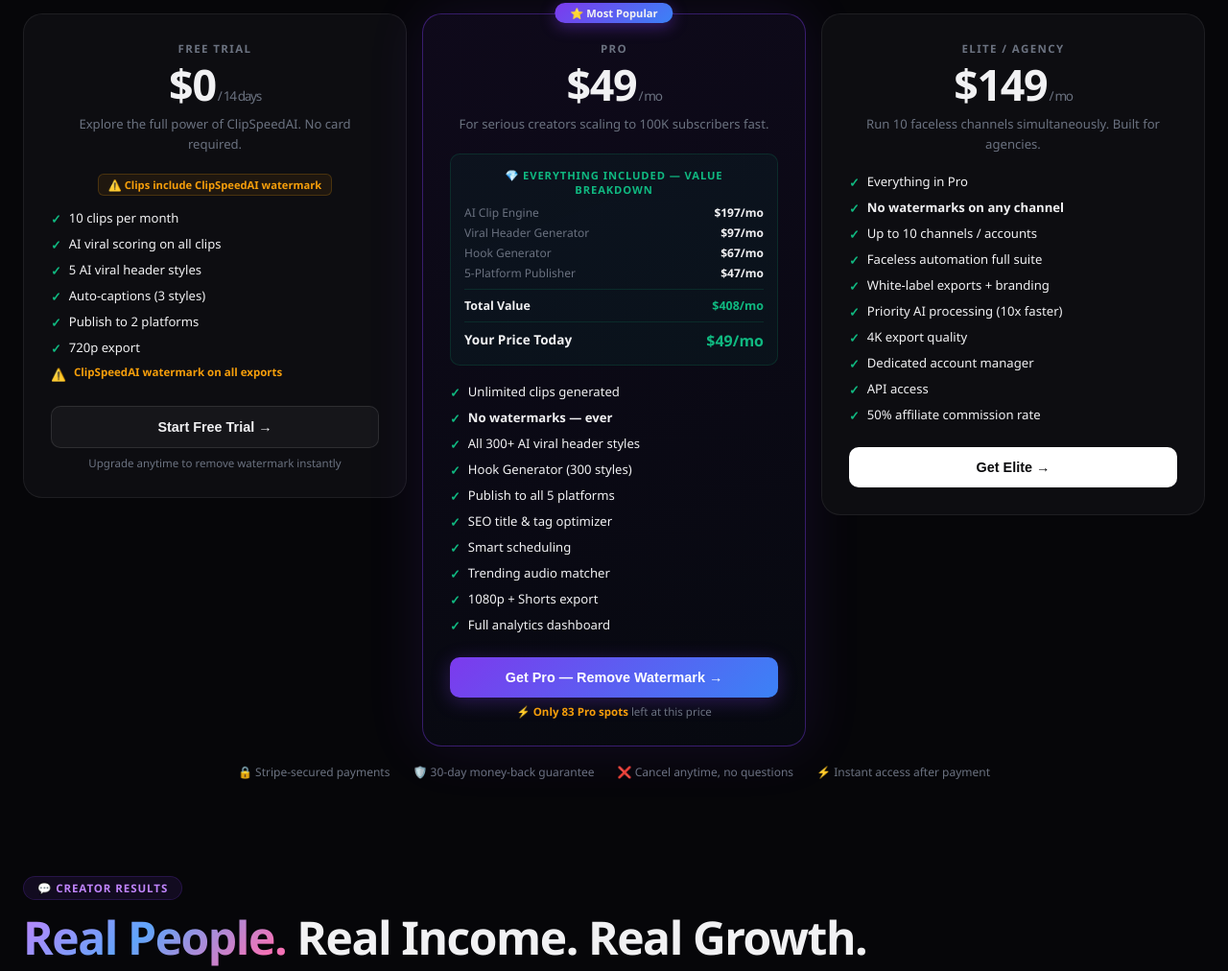
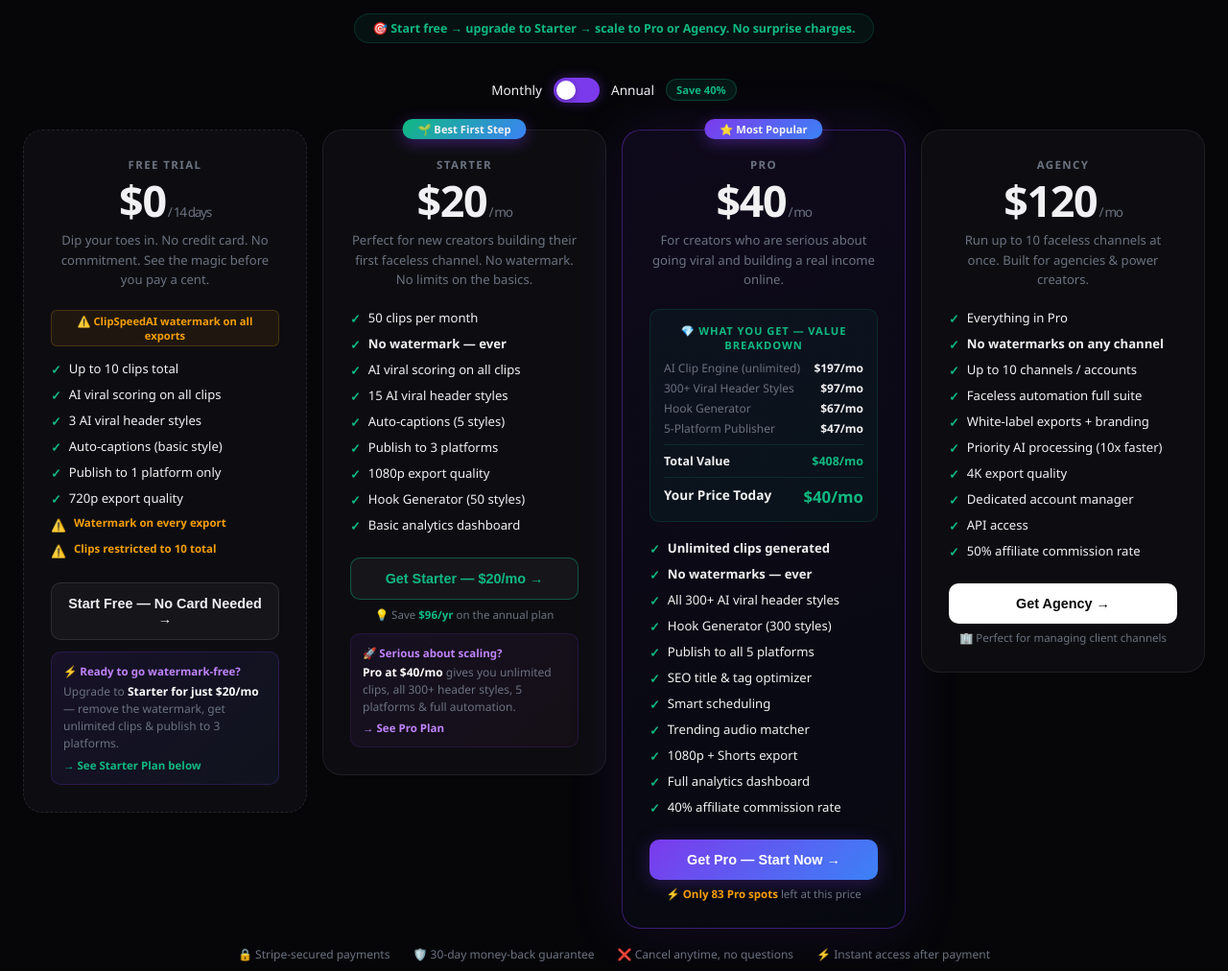
Before and after one commit to thestockgoatballs/clipspeedai, a plain HTML site: page index.html in a window 1280 px wide. Shown: the part 7669-8681 px from the top of the page at 96% size. Drawn offline with Linux system fonts and the light colour scheme.

Commit message:
Add files via upload

```diff
--- a/index.html
+++ b/index.html
@@ -705,42 +705,87 @@ footer{border-top:1px solid rgba(255,255,255,.05);padding:48px 24px 24px;max-wid
       <span>Annual</span>
       <span class="save-pill">Save 40%</span>
     </div>
-    <div class="price-grid">
-      <!-- FREE -->
-      <div class="pc">
+    <!-- PRICING NOTE -->
+    <div style="display:inline-flex;align-items:center;gap:8px;background:rgba(16,185,129,.07);border:1px solid rgba(16,185,129,.18);border-radius:50px;padding:6px 18px;font-size:.78rem;color:#10b981;font-weight:600;margin-bottom:8px">🎯 Start free → upgrade to Starter → scale to Pro or Agency. No surprise charges.</div>
+
+    <div class="bill-tog">
+      <span>Monthly</span>
+      <div class="tog-track" id="tog" onclick="toggleBill()"><div class="tog-thumb" id="tthumb"></div></div>
+      <span>Annual</span>
+      <span class="save-pill">Save 40%</span>
+    </div>
+
+    <div class="price-grid" style="grid-template-columns:repeat(auto-fit,minmax(240px,1fr))">
+
+      <!-- FREE TRIAL -->
+      <div class="pc" style="border-style:dashed;border-color:rgba(255,255,255,.1)">
         <div class="plan-name">Free Trial</div>
         <div class="plan-price">$0<span class="per"> / 14 days</span></div>
-        <div class="plan-desc">Explore the full power of ClipSpeedAI. No card required.</div>
-        <div class="wm-badge">⚠️ Clips include ClipSpeedAI watermark</div>
+        <div class="plan-desc">Dip your toes in. No credit card. No commitment. See the magic before you pay a cent.</div>
+        <div class="wm-badge">⚠️ ClipSpeedAI watermark on all exports</div>
         <ul class="plan-feats">
-          <li><span class="ck">✓</span>10 clips per month</li>
+          <li><span class="ck">✓</span>Up to 10 clips total</li>
           <li><span class="ck">✓</span>AI viral scoring on all clips</li>
-          <li><span class="ck">✓</span>5 AI viral header styles</li>
-          <li><span class="ck">✓</span>Auto-captions (3 styles)</li>
-          <li><span class="ck">✓</span>Publish to 2 platforms</li>
-          <li><span class="ck">✓</span>720p export</li>
-          <li><span class="ck" style="color:#f59e0b">⚠️</span><span class="wm-note">ClipSpeedAI watermark on all exports</span></li>
+          <li><span class="ck">✓</span>3 AI viral header styles</li>
+          <li><span class="ck">✓</span>Auto-captions (basic style)</li>
+          <li><span class="ck">✓</span>Publish to 1 platform only</li>
+          <li><span class="ck">✓</span>720p export quality</li>
+          <li><span class="ck" style="color:#f59e0b">⚠️</span><span class="wm-note">Watermark on every export</span></li>
+          <li><span class="ck" style="color:#f59e0b">⚠️</span><span class="wm-note">Clips restricted to 10 total</span></li>
         </ul>
-        <button class="pbtn out" onclick="showToast('✅ Free trial activated! Check your email.')">Start Free Trial →</button>
-        <div class="spots" style="margin-top:8px;font-size:.72rem">Upgrade anytime to remove watermark instantly</div>
+        <button class="pbtn out" onclick="showToast('✅ Free trial activated! Check your email.')">Start Free — No Card Needed →</button>
+        <!-- UPSELL NUDGE -->
+        <div style="margin-top:12px;background:linear-gradient(135deg,rgba(124,58,237,.1),rgba(59,130,246,.06));border:1px solid rgba(124,58,237,.2);border-radius:10px;padding:12px;text-align:left">
+          <div style="font-size:.72rem;font-weight:700;color:#c084fc;margin-bottom:5px">⚡ Ready to go watermark-free?</div>
+          <div style="font-size:.75rem;color:var(--m);line-height:1.5">Upgrade to <strong style="color:#fff">Starter for just $20/mo</strong> — remove the watermark, get unlimited clips & publish to 3 platforms.</div>
+          <div style="font-size:.72rem;color:#10b981;font-weight:700;margin-top:6px;cursor:pointer" onclick="goTo('#starter-plan')">→ See Starter Plan below</div>
+        </div>
       </div>
+
+      <!-- STARTER -->
+      <div class="pc" id="starter-plan">
+        <div class="pop-tag" style="background:linear-gradient(135deg,#10b981,#3b82f6)">🌱 Best First Step</div>
+        <div class="plan-name">Starter</div>
+        <div class="plan-price" id="starterP">$20<span class="per"> / mo</span></div>
+        <div class="plan-desc">Perfect for new creators building their first faceless channel. No watermark. No limits on the basics.</div>
+        <ul class="plan-feats">
+          <li><span class="ck">✓</span>50 clips per month</li>
+          <li><span class="ck">✓</span><strong>No watermark — ever</strong></li>
+          <li><span class="ck">✓</span>AI viral scoring on all clips</li>
+          <li><span class="ck">✓</span>15 AI viral header styles</li>
+          <li><span class="ck">✓</span>Auto-captions (5 styles)</li>
+          <li><span class="ck">✓</span>Publish to 3 platforms</li>
+          <li><span class="ck">✓</span>1080p export quality</li>
+          <li><span class="ck">✓</span>Hook Generator (50 styles)</li>
+          <li><span class="ck">✓</span>Basic analytics dashboard</li>
+        </ul>
+        <button class="pbtn out" style="border-color:rgba(16,185,129,.4);color:#10b981" onclick="showToast('🔒 Redirecting to Stripe checkout…')">Get Starter — $20/mo →</button>
+        <div class="spots" style="margin-top:8px">💡 Save <b style="color:#10b981">$96/yr</b> on the annual plan</div>
+        <!-- UPSELL TO PRO -->
+        <div style="margin-top:12px;background:linear-gradient(135deg,rgba(124,58,237,.08),rgba(236,72,153,.04));border:1px solid rgba(124,58,237,.15);border-radius:10px;padding:12px;text-align:left">
+          <div style="font-size:.72rem;font-weight:700;color:#c084fc;margin-bottom:4px">🚀 Serious about scaling?</div>
+          <div style="font-size:.75rem;color:var(--m);line-height:1.5"><strong style="color:#fff">Pro at $40/mo</strong> gives you unlimited clips, all 300+ header styles, 5 platforms & full automation.</div>
+          <div style="font-size:.72rem;color:#c084fc;font-weight:700;margin-top:5px;cursor:pointer" onclick="goTo('#pro-plan')">→ See Pro Plan</div>
+        </div>
+      </div>
+
       <!-- PRO -->
-      <div class="pc pop">
+      <div class="pc pop" id="pro-plan">
         <div class="pop-tag">⭐ Most Popular</div>
         <div class="plan-name">Pro</div>
-        <div class="plan-price" id="proP">$49<span class="per"> / mo</span></div>
-        <div class="plan-desc">For serious creators scaling to 100K subscribers fast.</div>
+        <div class="plan-price" id="proP">$40<span class="per"> / mo</span></div>
+        <div class="plan-desc">For creators who are serious about going viral and building a real income online.</div>
         <div class="value-stack">
-          <div class="vs-title">💎 Everything included — value breakdown</div>
-          <div class="vs-item"><span>AI Clip Engine</span><span>$197/mo</span></div>
-          <div class="vs-item"><span>Viral Header Generator</span><span>$97/mo</span></div>
+          <div class="vs-title">💎 What you get — value breakdown</div>
+          <div class="vs-item"><span>AI Clip Engine (unlimited)</span><span>$197/mo</span></div>
+          <div class="vs-item"><span>300+ Viral Header Styles</span><span>$97/mo</span></div>
           <div class="vs-item"><span>Hook Generator</span><span>$67/mo</span></div>
           <div class="vs-item"><span>5-Platform Publisher</span><span>$47/mo</span></div>
           <div class="vs-total"><span>Total Value</span><span>$408/mo</span></div>
-          <div class="vs-total" style="font-size:.85rem"><span>Your Price Today</span><span style="color:#10b981;font-size:1rem">$49/mo</span></div>
+          <div class="vs-total" style="font-size:.85rem"><span>Your Price Today</span><span style="color:#10b981;font-size:1.05rem" id="proSave">$40/mo</span></div>
         </div>
         <ul class="plan-feats">
-          <li><span class="ck">✓</span>Unlimited clips generated</li>
+          <li><span class="ck">✓</span><strong>Unlimited clips generated</strong></li>
           <li><span class="ck">✓</span><strong>No watermarks — ever</strong></li>
           <li><span class="ck">✓</span>All 300+ AI viral header styles</li>
           <li><span class="ck">✓</span>Hook Generator (300 styles)</li>
@@ -750,15 +795,17 @@ footer{border-top:1px solid rgba(255,255,255,.05);padding:48px 24px 24px;max-wid
           <li><span class="ck">✓</span>Trending audio matcher</li>
           <li><span class="ck">✓</span>1080p + Shorts export</li>
           <li><span class="ck">✓</span>Full analytics dashboard</li>
+          <li><span class="ck">✓</span>40% affiliate commission rate</li>
         </ul>
-        <button class="pbtn fil" onclick="showToast('🔒 Redirecting to secure Stripe checkout…')">Get Pro — Remove Watermark →</button>
+        <button class="pbtn fil" onclick="showToast('🔒 Redirecting to Stripe checkout…')">Get Pro — Start Now →</button>
         <div class="spots">⚡ <b>Only 83 Pro spots</b> left at this price</div>
       </div>
-      <!-- ELITE -->
+
+      <!-- AGENCY -->
       <div class="pc">
-        <div class="plan-name">Elite / Agency</div>
-        <div class="plan-price" id="eliteP">$149<span class="per"> / mo</span></div>
-        <div class="plan-desc">Run 10 faceless channels simultaneously. Built for agencies.</div>
+        <div class="plan-name">Agency</div>
+        <div class="plan-price" id="eliteP">$120<span class="per"> / mo</span></div>
+        <div class="plan-desc">Run up to 10 faceless channels at once. Built for agencies & power creators.</div>
         <ul class="plan-feats">
           <li><span class="ck">✓</span>Everything in Pro</li>
           <li><span class="ck">✓</span><strong>No watermarks on any channel</strong></li>
@@ -771,8 +818,10 @@ footer{border-top:1px solid rgba(255,255,255,.05);padding:48px 24px 24px;max-wid
           <li><span class="ck">✓</span>API access</li>
           <li><span class="ck">✓</span>50% affiliate commission rate</li>
         </ul>
-        <button class="pbtn wht" onclick="showToast('🔒 Redirecting to secure Stripe checkout…')">Get Elite →</button>
+        <button class="pbtn wht" onclick="showToast('🔒 Redirecting to Stripe checkout…')">Get Agency →</button>
+        <div class="spots">🏢 Perfect for managing client channels</div>
       </div>
+
     </div>
     <div style="display:flex;justify-content:center;gap:24px;flex-wrap:wrap;margin-top:18px">
       <span style="font-size:.75rem;color:var(--m)">🔒 Stripe-secured payments</span>
@@ -883,7 +932,15 @@ setInterval(()=>{gmi=(gmi+1)%genMsgs.length;const el=document.getElementById('ge
 
 // ── BILLING TOGGLE ──
 let ann=false;
-function toggleBill(){ann=!ann;document.getElementById('tog').classList.toggle('on',ann);document.getElementById('proP').innerHTML=ann?'$29<span class="per"> / mo <small style="color:#10b981;font-size:.7rem"> billed annually</small></span>':'$49<span class="per"> / mo</span>';document.getElementById('eliteP').innerHTML=ann?'$89<span class="per"> / mo <small style="color:#10b981;font-size:.7rem"> billed annually</small></span>':'$149<span class="per"> / mo</span>'}
+function toggleBill(){
+  ann=!ann;
+  document.getElementById('tog').classList.toggle('on',ann);
+  const note='<small style="color:#10b981;font-size:.68rem"> billed annually</small>';
+  document.getElementById('starterP').innerHTML=ann?`$12<span class="per"> / mo ${note}</span>`:'$20<span class="per"> / mo</span>';
+  document.getElementById('proP').innerHTML=ann?`$24<span class="per"> / mo ${note}</span>`:'$40<span class="per"> / mo</span>';
+  document.getElementById('proSave').textContent=ann?'$24/mo':'$40/mo';
+  document.getElementById('eliteP').innerHTML=ann?`$72<span class="per"> / mo ${note}</span>`:'$120<span class="per"> / mo</span>';
+}
 
 // ── INCOME CALCULATOR ──
 const viewMap=[5000,15000,50000,150000,300000,500000,1000000,2000000,3000000,5000000];
```
